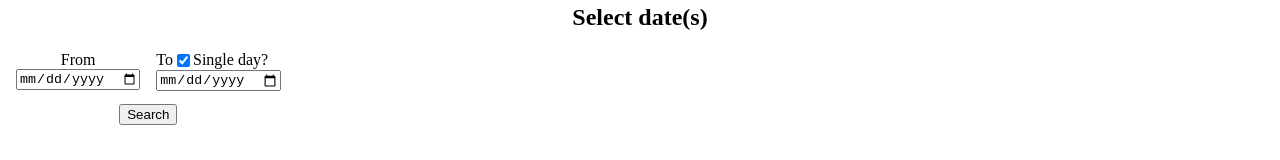
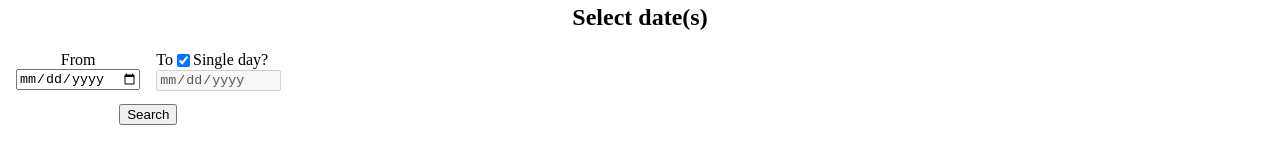
Before and after one commit to birkheadc/bookkeeper_front_end, a React (Create React App) app: page /summary in a window 1280 px wide. Shown: the part 151-311 px from the top of the page. Built offline with nearby package versions, Linux system fonts and the light colour scheme; no server answers.

Commit message:
Build basic summary search functionality

```diff
--- a/src/components/summary/SummaryPrompt.jsx
+++ b/src/components/summary/SummaryPrompt.jsx
@@ -1,14 +1,39 @@
 import React from 'react';
+import { useNavigate } from 'react-router-dom';
 import './SummaryPrompt.css'
 
 function SummaryPrompt(props) {
 
+    const navigate = useNavigate();
+
     const handleSingleDayCheckChange = (e) => {
+        let startDate = document.getElementById('start-date');
         let endDate = document.getElementById('end-date');
+
         let isSingleDay = e.target.checked;
+
         if (isSingleDay === true) {
-            endDate.disable
+            endDate.value = startDate.value;
         }
+
+        endDate.disabled = isSingleDay;
+    }
+
+    const handleStartDateChange = () => {
+        let startDate = document.getElementById('start-date');
+        let endDate = document.getElementById('end-date');
+        let isSingleDay = document.getElementById('single-day-check').checked;
+
+        if (isSingleDay === true) {
+            endDate.value = startDate.value;
+        }
+    }
+
+    const handleSearch = () => {
+        let startDate = document.getElementById('start-date').value;
+        let endDate = document.getElementById('end-date').value;
+
+        navigate("/summary?startDate=" + startDate + "&endDate=" + endDate);
     }
 
     return(
@@ -18,7 +43,7 @@ function SummaryPrompt(props) {
                 <div className='summary-prompt-form-halves'>
                     <div className='summary-prompt-form-half'>
                         <label htmlFor='start-date'>From</label>
-                        <input id='start-date' type='date'></input>
+                        <input id='start-date' onChange={handleStartDateChange} type='date'></input>
                     </div>
                     <div className='summary-prompt-form-half'>
                         <div>
@@ -26,10 +51,10 @@ function SummaryPrompt(props) {
                             <input defaultChecked id='single-day-check' onChange={handleSingleDayCheckChange} type='checkbox'></input>
                             <label htmlFor='single-day-check'>Single day?</label>
                         </div>
-                        <input id='end-date' type='date'></input>
+                        <input disabled id='end-date' type='date'></input>
                     </div>
                 </div>
-                <button type='button'>Search</button>
+                <button onClick={handleSearch} type='button'>Search</button>
             </form>
         </>
     );
```
